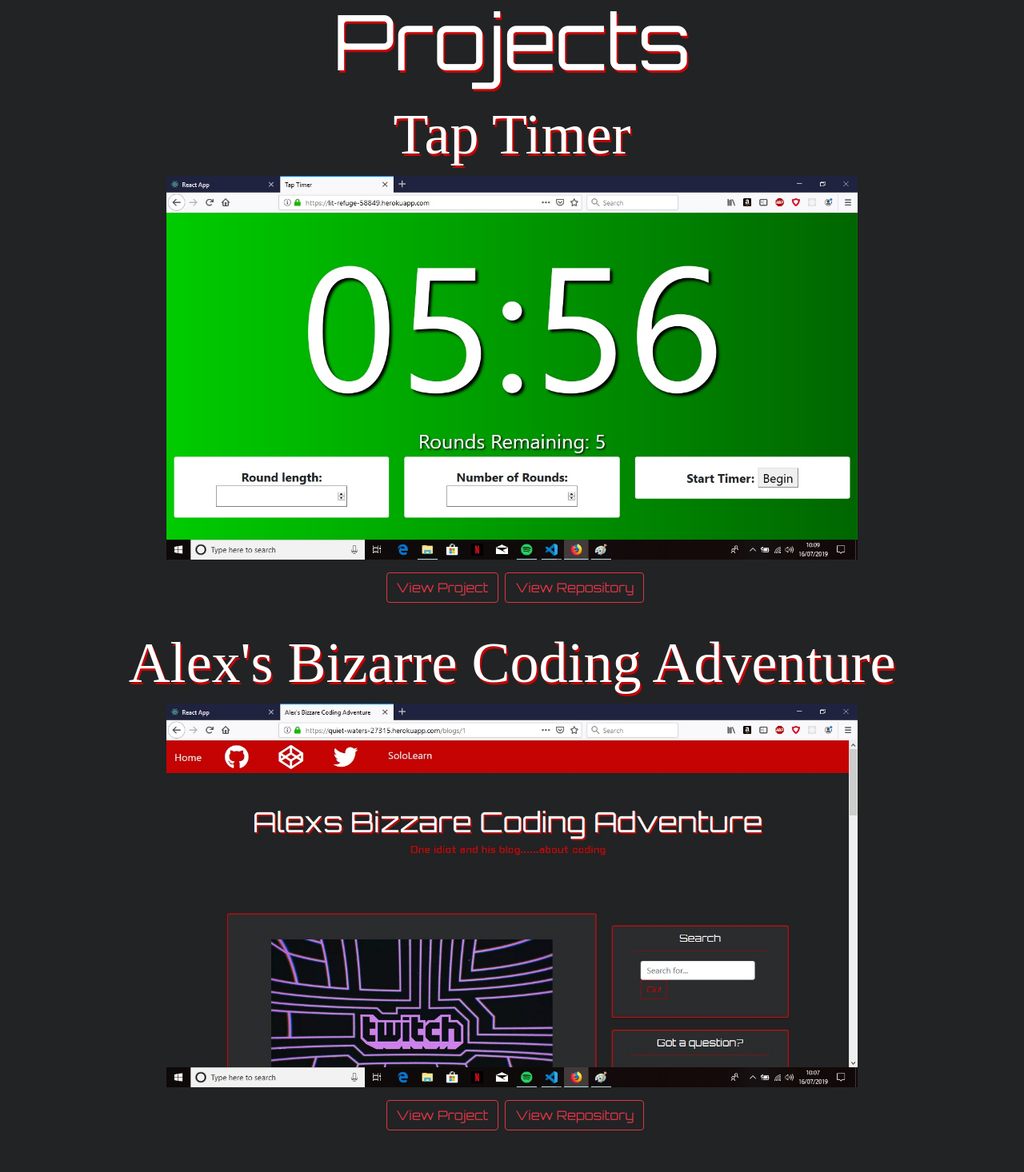
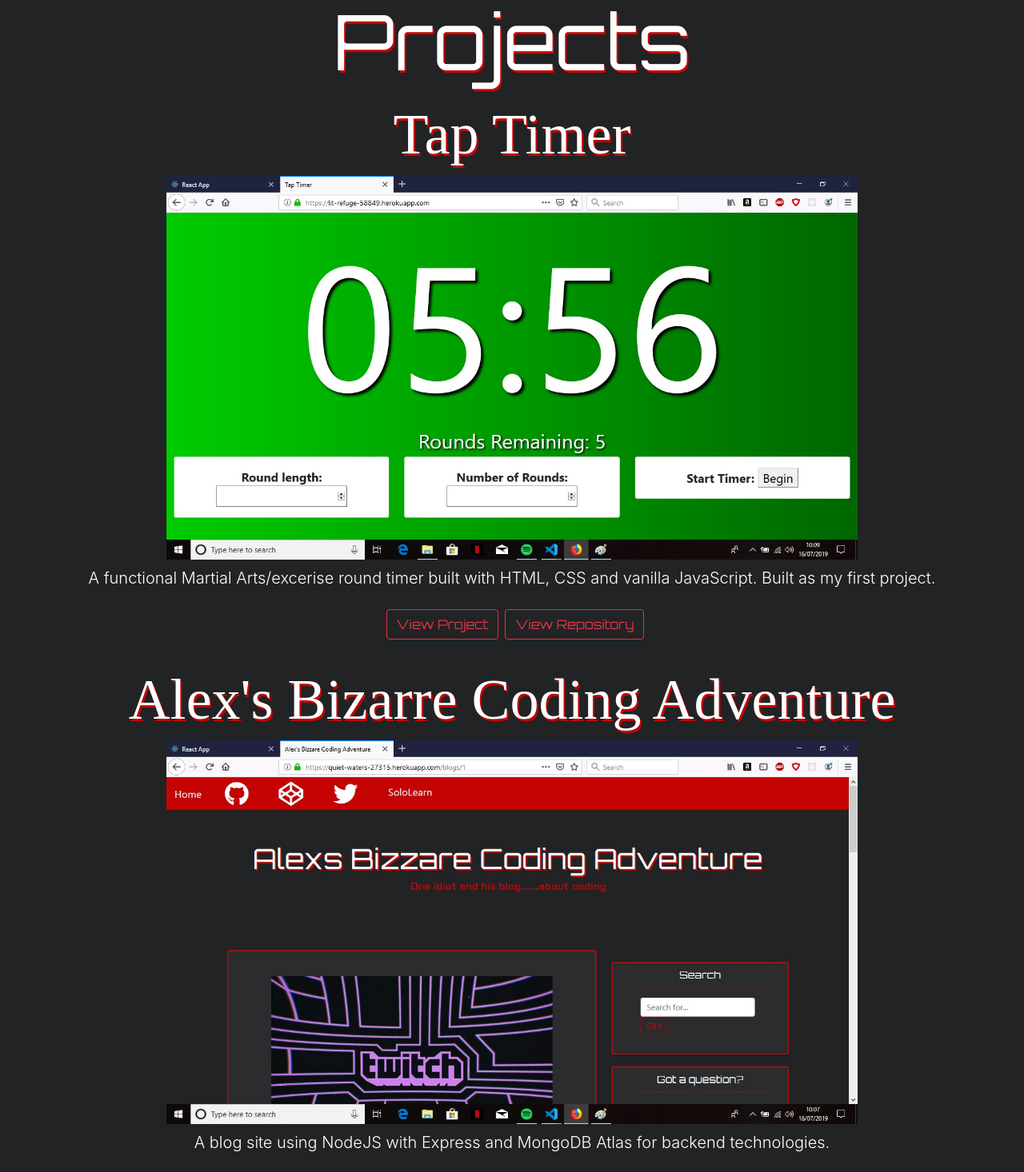
Before and after one commit to asdrmada/portfolio, a React (Create React App) app: page /projects in a window 1280 px wide. Shown: the part 100-1566 px from the top of the page at 80% size. Built offline with nearby package versions, Linux system fonts and the light colour scheme; a web font is replaced by a local one.

Commit message:
first build of portfolio complete, deploying too heroku

```diff
--- a/package.json
+++ b/package.json
@@ -4,7 +4,10 @@
   "private": true,
   "dependencies": {
     "bootstrap": "^4.3.1",
+    "express": "^4.17.1",
+    "express-favicon": "^2.0.1",
     "jquery": "^3.4.1",
+    "path": "^0.12.7",
     "popper.js": "^1.15.0",
     "react": "^16.8.6",
     "react-dom": "^16.8.6",
--- a/src/App.css
+++ b/src/App.css
@@ -16,6 +16,21 @@ body {
   size: 2.0rem;
 }
 
+
+img {
+  height: 30rem;
+  width: 54rem;
+  border: solid 2px crimson 0.5;
+  -webkit-filter: grayscale(100%); /* Ch 23+, Saf 6.0+, BB 10.0+ */
+  filter: grayscale(100%); /* FF 35+ */
+}
+
+img {
+  transition: filter .5s ease-in-out;
+  -webkit-filter: grayscale(0%); /* Ch 23+, Saf 6.0+, BB 10.0+ */
+  filter: grayscale(0%); /* FF 35+ */
+}
+
 a {
   transition: color 0.5s ease;
   color: #c50303;
@@ -24,19 +39,3 @@ a {
 a:hover {
   color: #960202;
 }
-
-/* change the brand and text color */
-.navbar-custom .navbar-brand,
-.navbar-custom .navbar-text {
-  color: #c50303;
-}
-/* change the link color */
-.navbar-custom .navbar-nav .nav-link {
-  color: #c50303;
-}
-/* change the color of active or hovered links */
-.navbar-custom .nav-item.active .nav-link,
-.navbar-custom .nav-item:focus .nav-link,
-.navbar-custom .nav-item:hover .nav-link {
-  color: #960202;
-}
--- a/src/comps/Contact.js
+++ b/src/comps/Contact.js
@@ -12,6 +12,8 @@ export class Contact extends Component {
                     <h4>newmanalexander92@gmail.com</h4>
                 </div>
 
+                <h4 className='display-4 title'>Social Media</h4>
+
                 <a href='https://github.com/asdrmada'><i class="fab fa-4x fa-github contact-links"></i></a>
 
                 <a href='https://www.linkedin.com/in/alexander-newman-a63572182/'><i class="fab fa-4x fa-linkedin contact-links"></i></a>
--- a/src/comps/Navbar.css
+++ b/src/comps/Navbar.css
@@ -2,18 +2,6 @@ i {
     font-size: 2rem;
 }
 
-/* change the brand and text color */
-.navbar-custom .navbar-brand,
-.navbar-custom .navbar-text {
-  color: #c50303;
+.navbar {
+  color: #c50303
 }
-/* change the link color */
-.navbar-custom .navbar-nav .nav-link {
-  color: #c50303;
-}
-/* change the color of active or hovered links */
-.navbar-custom .nav-item.active .nav-link,
-.navbar-custom .nav-item:focus .nav-link,
-.navbar-custom .nav-item:hover .nav-link {
-  color: #960202;
-}
--- a/src/comps/Projects.css
+++ b/src/comps/Projects.css
@@ -10,12 +10,6 @@
     font-size: 6rem;
 }
 
-img {
-    height: 30rem;
-    width: 54rem;
-    border: solid 2px crimson 0.5;
-}
-
 .project{
     margin-bottom: 2rem;
     align-content: center;
@@ -23,5 +17,9 @@ img {
 
 .links {
     display: inline-block;
-    margin-top: 1rem;
+    margin-top: 0.5rem;
 }
+
+.lead {
+    margin-top: 0.5rem
+}
--- a/src/comps/Projects.js
+++ b/src/comps/Projects.js
@@ -8,18 +8,25 @@ export class Projects extends Component {
         return (
             <div>
                 <h1 className='display-1 title'>Projects</h1>
-                <div className='project'>
+                <div className='containter project'>
                   <h3 className='display-3'>Tap Timer</h3>
                   <img src={ timerScreenshot } alt='Tap Timer Screenshot'></img>
+                  <p className='lead'>
+                    A functional Martial Arts/excerise round timer built with HTML, CSS and vanilla JavaScript.
+                    Built as my first project.
+                  </p>
                   <div className='links'>
                    <a href='https://lit-refuge-58849.herokuapp.com/'><button type='button' class='btn btn-outline-danger' value=''>View Project</button></a>
                    <a href='https://github.com/asdrmada/tap-timer'><button type='button' class='btn btn-outline-danger' value=''>View Repository</button></a>
                   </div>
                 </div>
 
-                <div className='project'>
+                <div className='conatiner project'>
                   <h3 className='display-3'>Alex's Bizarre Coding Adventure</h3>
                   <img src={ blogScreenshot } alt='ABCA Screenshot'></img>
+                  <p className='lead'>
+                    A blog site using NodeJS with Express and MongoDB Atlas for backend technologies.
+                  </p>
                   <div className='links'>
                    <a href='https://quiet-waters-27315.herokuapp.com/blogs/1/'><button type='button' class='btn btn-outline-danger' value=''>View Project</button></a>
                    <a href='https://github.com/asdrmada/ABCAsource'><button type='button' class='btn btn-outline-danger' value=''>View Repository</button></a>
```
Also changed, not shown: server.js (added, +19 -0 lines), 2 other files (tests, documents, lock files or other folders).
